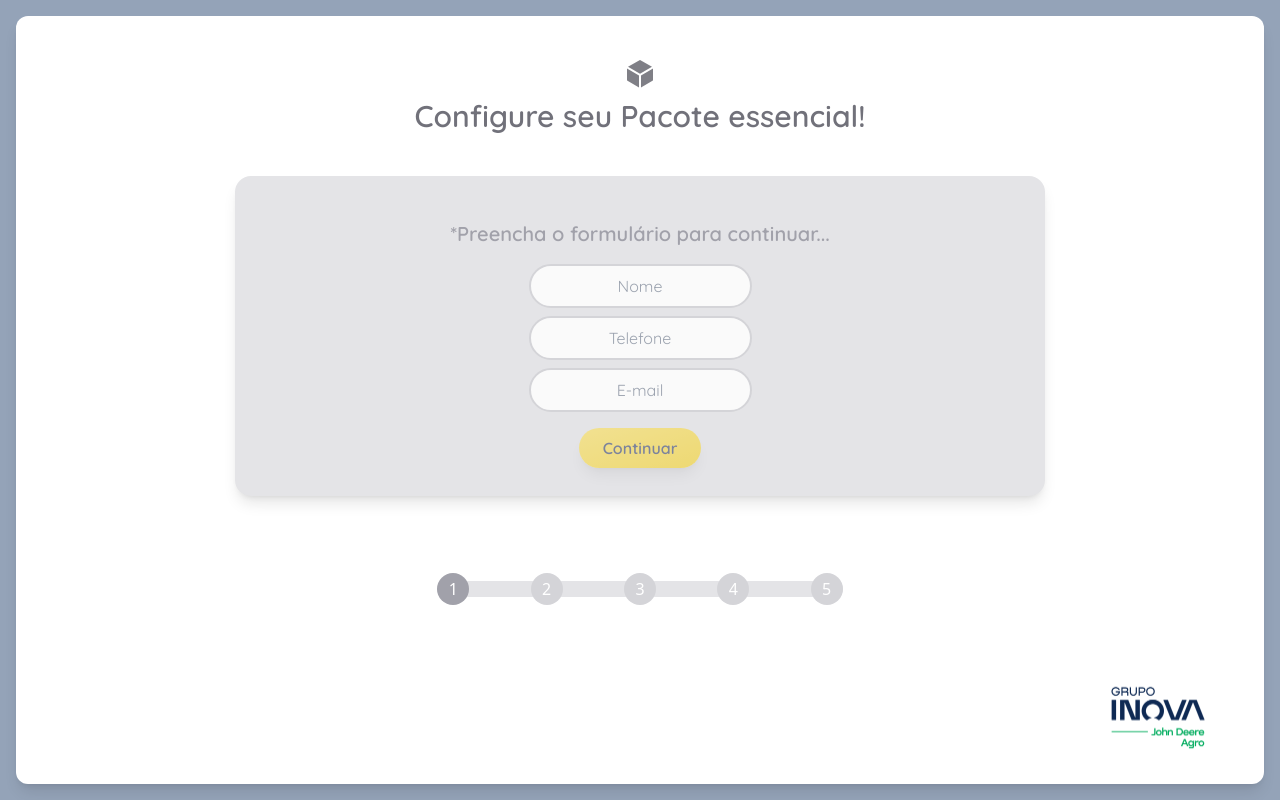
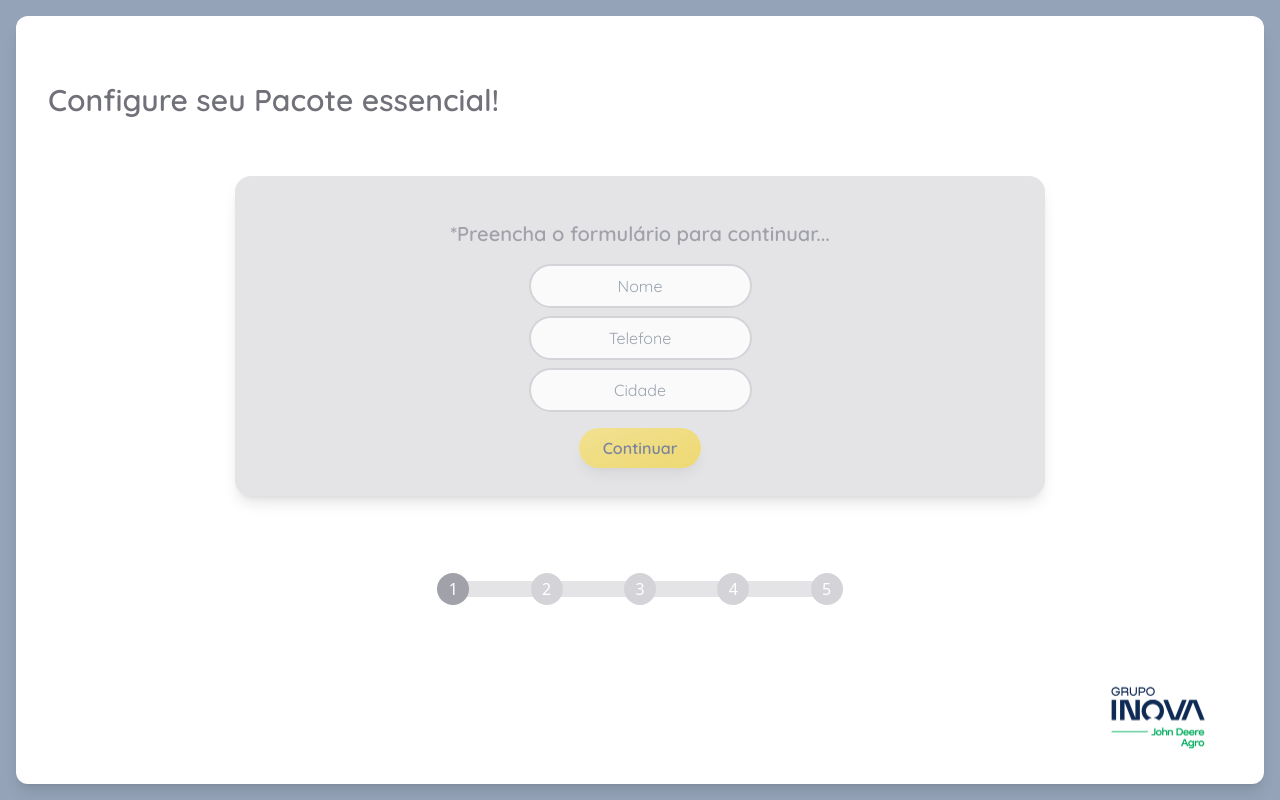
Before and after one commit to Luiz-insert/safeleform, a React (Vite) app: page / in a window 1280 px wide. Built offline with nearby package versions, Linux system fonts and the light colour scheme.

Commit message:
Alteração nos inputs

```diff
--- a/src/components/TestForm/index.jsx
+++ b/src/components/TestForm/index.jsx
@@ -33,8 +33,8 @@ function TestForm({ onCompletion }) {
             onChange={(e) => setPhone(e.target.value)}
           />
           <input
-            type="email"
-            placeholder="E-mail"
+            type="text"
+            placeholder="Cidade"
             className="border-2 border-zinc-300 rounded-full px-6 py-2 bg-zinc-50 text-center"
             value={mail}
             onChange={(e) => setEmail(e.target.value)}
--- a/src/components/index.jsx
+++ b/src/components/index.jsx
@@ -91,8 +91,8 @@ export default function FormStep0() {
         <div className="h-screen w-screen sm:bg-slate-400 sm:p-4">
             <div className="bg-white w-full h-full sm:rounded-xl sm:shadow-lg">
                 <div className="flex flex-col h-full w-full p-4 sm:gap-4 gap-4">
-                    <div className="flex flex-col items-center sm:justify-center p-4  sm:h-32 w-full gap-2 sm:bg-white bg-zinc-400  rounded-2xl" >
-                        <CubeIcon className="sm:h-8 sm:w-8 h-6 w-6 sm:text-zinc-600 text-zinc-50 animate-pulse" />
+                    <div className="flex flex-col sm:items-start items-center sm:justify-center p-4  sm:h-32 w-full gap-2 sm:bg-white bg-zinc-400  rounded-2xl" >
+                        <CubeIcon className="sm:h-0 sm:w-0 h-6 w-6 sm:text-zinc-600 text-zinc-50 animate-pulse" />
                         <div className="sm:text-zinc-500 text-zinc-50 text-sm sm:text-3xl font-semibold flex items-center gap-2" style={{fontFamily: 'Quicksand'}}> Configure seu Pacote essencial! </div>
                     </div>
                     <div className="flex flex-col items-center justify-center p-0 w-full gap-4  rounded-lg">
```
